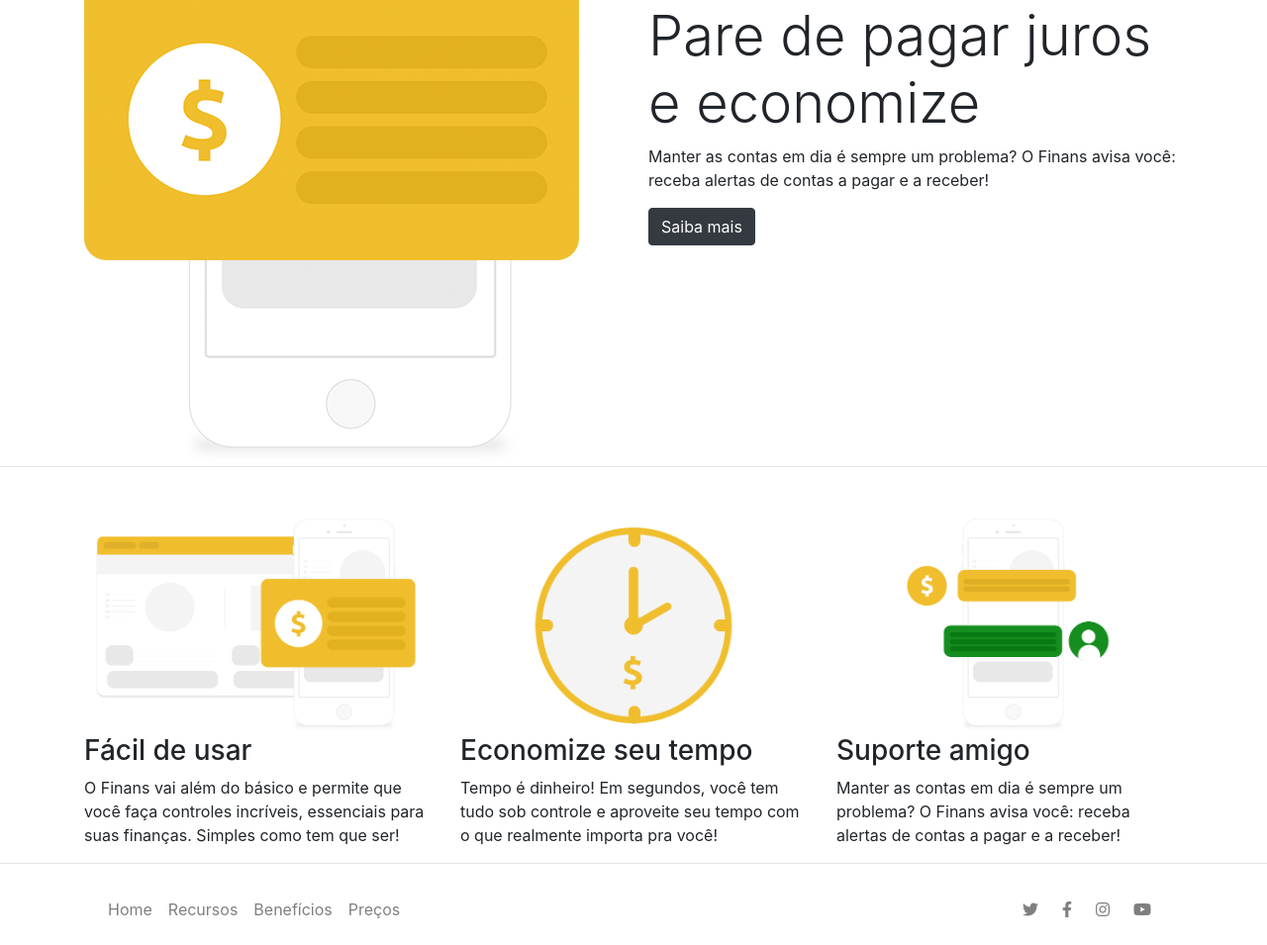
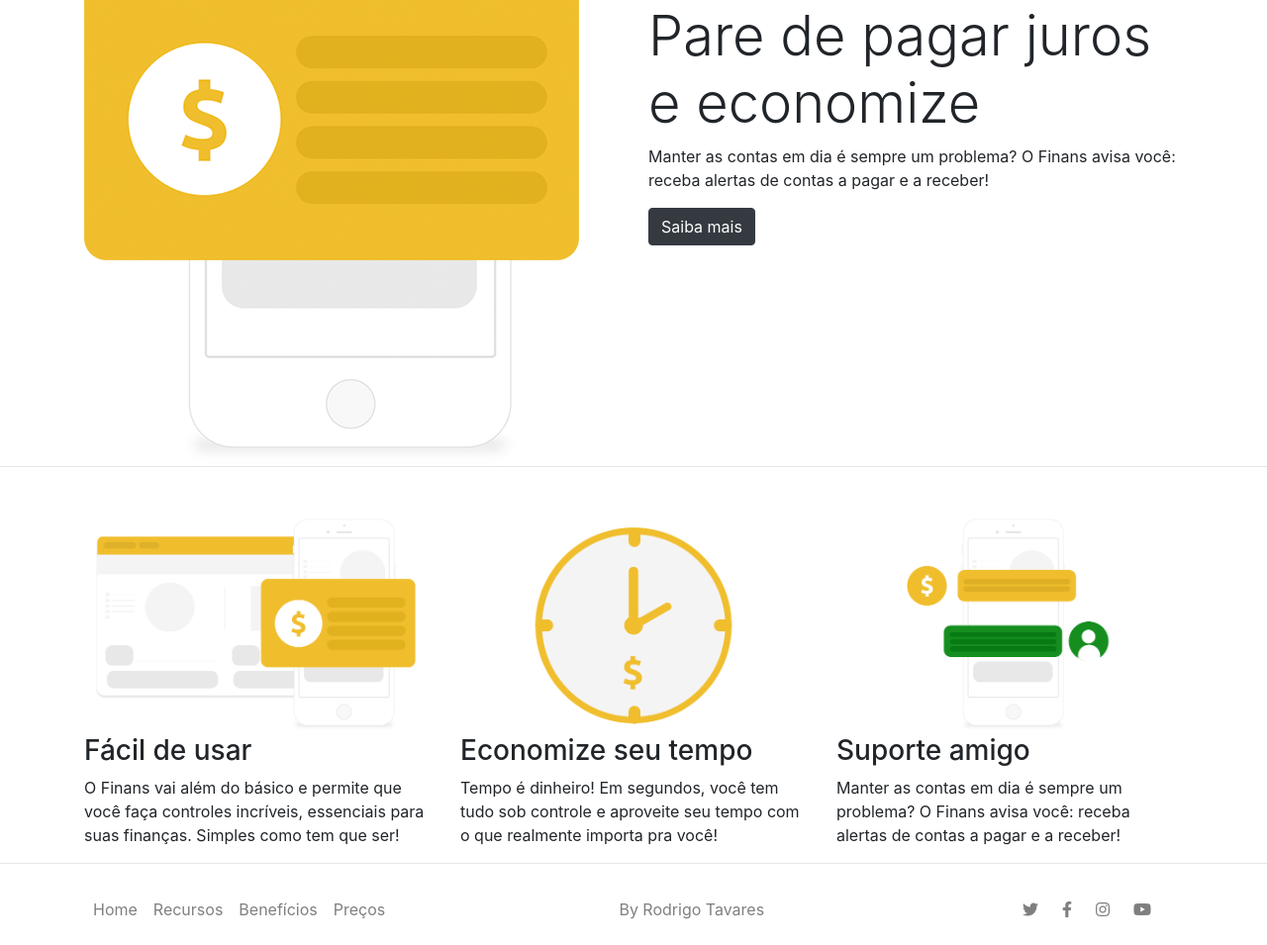
Before and after one commit to rtavaresramos/landing-page-ora, a plain HTML site: page index.html in a window 1280 px wide. Shown: the part 1192-2147 px from the top of the page at 99% size. Drawn offline with nearby package versions, Linux system fonts and the light colour scheme.

Commit message:
adding my sign for this project

```diff
--- a/index.html
+++ b/index.html
@@ -169,8 +169,8 @@
     <footer>
       <nav class="navbar navbar-expand-sm navbar-light">
         <div class="container">
-          <div class="navbar">
-            <ul class="navbar-nav mr-auto">
+          <div class="navbar row">
+            <ul class="navbar-nav mr-auto col-md-4">
               <li class="nav-item">
                 <a href="#" class="nav-link">Home</a>
               </li>
@@ -185,7 +185,14 @@
               </li>
             </ul>
           </div>
-          <div class="navbar">
+          <div class="navbar col-md-4">
+            <ul class="navbar-nav ml-auto">
+              <li class="nav-item mr-2">
+                <a class="nav-link">By Rodrigo Tavares</i></a>
+              </li>
+              </ul>
+          </div>
+          <div class="navbar col-md-4">
             <ul class="navbar-nav ml-auto">
               <li class="nav-item mr-2">
                 <a href="#" class="nav-link"><i class="fab fa-twitter"></i></a>
```
